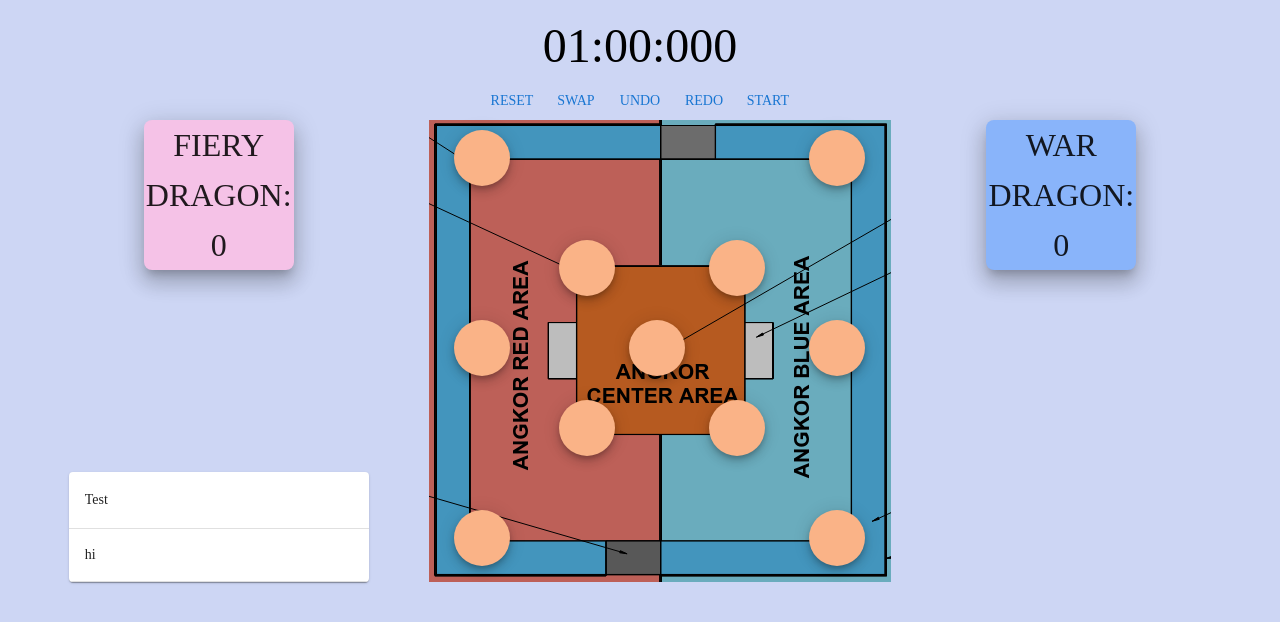
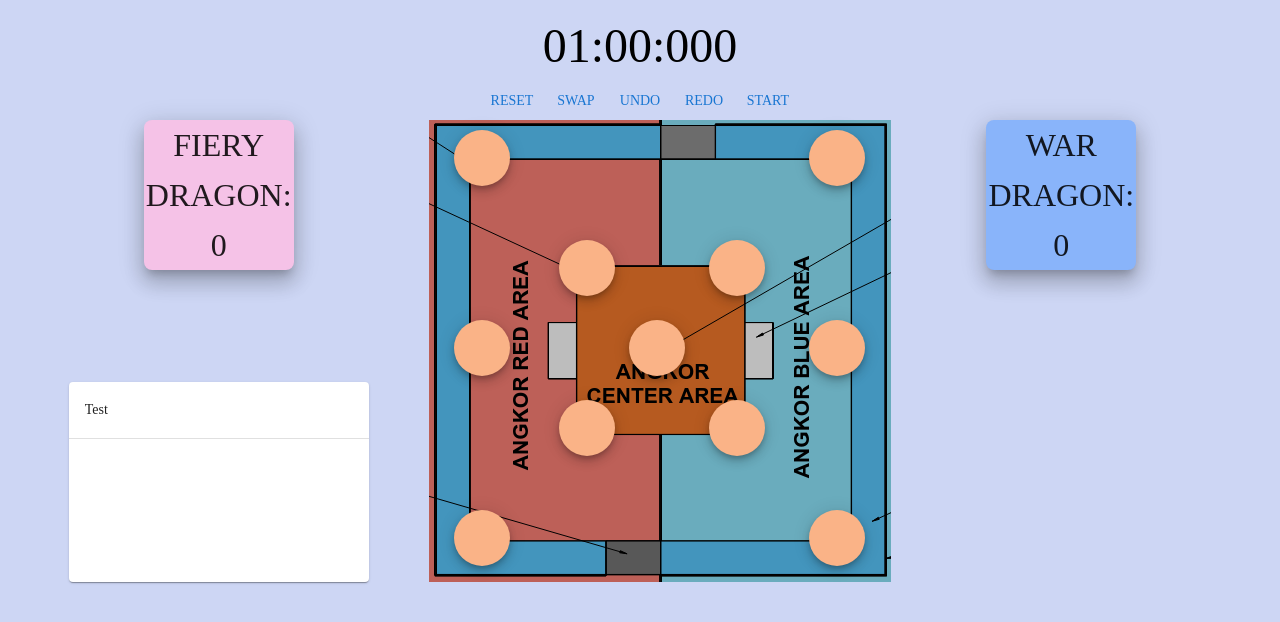
Before and after one commit to nc108x/2023-scoreboard, a React (Create React App) app: page / in a window 1280 px wide. Shown: the top 622 px of the page. Built offline with nearby package versions, Linux system fonts and the light colour scheme; a web font is replaced by a local one.

Commit message:
Initial attempt at displaying log

```diff
--- a/src/App.js
+++ b/src/App.js
@@ -22,6 +22,7 @@ function App() {
   const [pointInTime, setPointInTime] = useState(-1);
   /* a 3d array representing the timeline */
   const history = useRef([empty_poles]);
+  const historyDelta = useRef(["empty"]);
 
   const [redDragon, setRedDragon] = useState("FIERY");
   const [blueDragon, setBlueDragon] = useState("WAR");
@@ -44,6 +45,9 @@ function App() {
         temp,
       ];
       setPointInTime(-1);
+
+      /* update delta for the log */
+      historyDelta.current = [...historyDelta.current, [color, pole_no]];
     }
   }
 
@@ -51,6 +55,7 @@ function App() {
     setPoles(empty_poles);
     history.current = [empty_poles];
     setPointInTime(-1);
+    historyDelta.current = ["empty"];
     setGameState({
       state: "IDLE",
       startTime: Date.now(),
@@ -199,7 +204,7 @@ function App() {
               </Grid>
 
               <Grid item>
-                <Log history={history.current} />
+                <Log historyDelta={historyDelta.current} color="red" />
               </Grid>
 
               {/* <Grid item> */}
--- a/src/components/Log.js
+++ b/src/components/Log.js
@@ -6,25 +6,30 @@ import TableHead from "@mui/material/TableHead";
 import TableRow from "@mui/material/TableRow";
 import Paper from "@mui/material/Paper";
 
-export default function Log({ history }) {
-  console.log(history);
-  const temp = history.map((a) => {
-    return (
-      <TableBody>
-        <TableCell>{"hi"}</TableCell>
-      </TableBody>
-    );
+export default function Log({ historyDelta, color }) {
+  console.log(historyDelta);
+  const logTable = historyDelta.map((action) => {
+    if (action != "empty" && action[0] == color) {
+      return (
+        <TableBody>
+          <TableCell>{"Scored pole " + (action[1] + 1)}</TableCell>
+        </TableBody>
+      );
+    }
   });
 
   return (
-    <TableContainer component={Paper} sx={{ maxHeight: 200, minWidth: 300 }}>
+    <TableContainer
+      component={Paper}
+      sx={{ maxHeight: 200, minHeight: 200, maxWidth: 300, minWidth: 300 }}
+    >
       <Table>
         <TableHead>
           <TableRow>
             <TableCell>Test</TableCell>
           </TableRow>
         </TableHead>
-        {temp}
+        {logTable}
       </Table>
     </TableContainer>
   );
```
